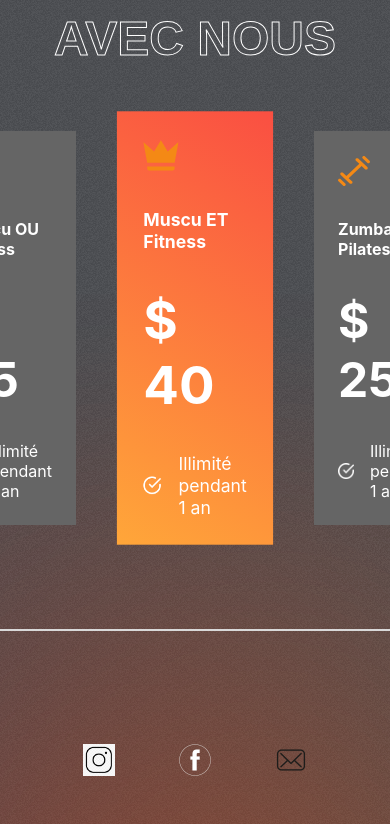
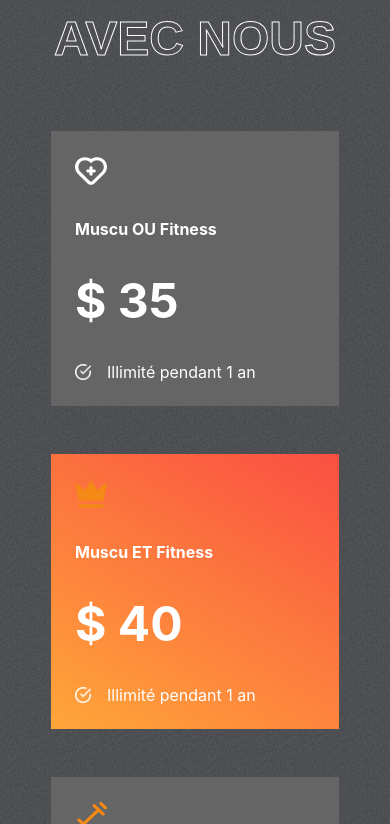
Before and after one commit to oceanesalle/NEO-frontend-PW, a React (Create React App) app: page / in a window 390 px wide. Shown: the part 1200-2024 px from the top of the page. Built offline with nearby package versions, Linux system fonts and the light colour scheme.

Commit message:
plans css section

```diff
--- a/src/components/Plans/Plans.css
+++ b/src/components/Plans/Plans.css
@@ -78,6 +78,23 @@
   gap: 1rem;
 }
 
-.feature>img {
+.feature > img {
   width: 1rem;
 }
+
+.plans > :nth-child(1) > svg {
+  fill: white;
+}
+
+.plans > :nth-child(2) > button {
+  color: orange;
+}
+
+@media screen and (max-width: 768px) {
+  .plans {
+    flex-direction: column;
+  }
+  .plans > :nth-child(2) {
+    transform: none;
+  }
+}
```
